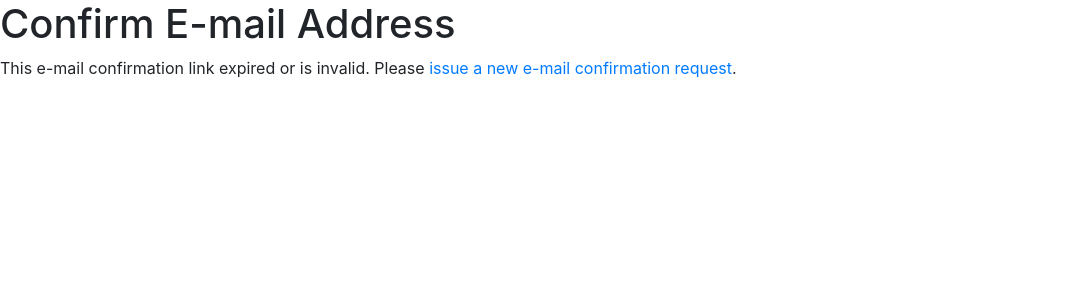
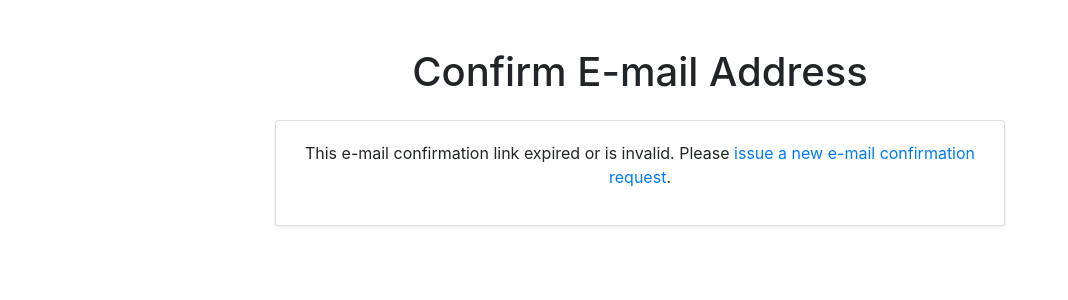
Before and after one commit to EAmbrozas/gear-up, a Django app: a page that uses templates/allauth/account/email_confirm.html in a window 1280 px wide. Shown: the part 191-491 px from the top of the page, without its empty margins (0-1068 px from the left). Run offline with Django 3.2, Linux system fonts and the light colour scheme; some libraries are stand-ins or nearby versions.

Commit message:
Styled email_confirm.html template

```diff
--- a/templates/allauth/account/email_confirm.html
+++ b/templates/allauth/account/email_confirm.html
@@ -5,27 +5,27 @@
 
 {% block head_title %}{% trans "Confirm E-mail Address" %}{% endblock %}
 
-
 {% block content %}
-<h1>{% trans "Confirm E-mail Address" %}</h1>
-
+<div class="container mt-5">
+    <h1 class="text-center mb-4">{% trans "Confirm E-mail Address" %}</h1>
+    <div class="row justify-content-center">
+        <div class="col-md-8">
+            <div class="card shadow-sm">
+                <div class="card-body">
                     {% if confirmation %}
-
                         {% user_display confirmation.email_address.user as user_display %}
-
-<p>{% blocktrans with confirmation.email_address.email as email %}Please confirm that <a href="mailto:{{ email }}">{{ email }}</a> is an e-mail address for user {{ user_display }}.{% endblocktrans %}</p>
-
-<form method="post" action="{% url 'account_confirm_email' confirmation.key %}">
+                        <p class="text-center">{% blocktrans with confirmation.email_address.email as email %}Please confirm that <a href="mailto:{{ email }}">{{ email }}</a> is an e-mail address for user {{ user_display }}.{% endblocktrans %}</p>
+                        <form method="post" action="{% url 'account_confirm_email' confirmation.key %}" class="text-center">
                             {% csrf_token %}
-    <button type="submit">{% trans 'Confirm' %}</button>
+                            <button type="submit" class="btn btn-dark">{% trans 'Confirm' %}</button>
                         </form>
-
                     {% else %}
-
                         {% url 'account_email' as email_url %}
-
-<p>{% blocktrans %}This e-mail confirmation link expired or is invalid. Please <a href="{{ email_url }}">issue a new e-mail confirmation request</a>.{% endblocktrans %}</p>
-
+                        <p class="text-center">{% blocktrans %}This e-mail confirmation link expired or is invalid. Please <a href="{{ email_url }}">issue a new e-mail confirmation request</a>.{% endblocktrans %}</p>
                     {% endif %}
-
+                </div>
+            </div>
+        </div>
+    </div>
+</div>
 {% endblock %}
```
Lines whose indentation alone changed are shown as unchanged.
